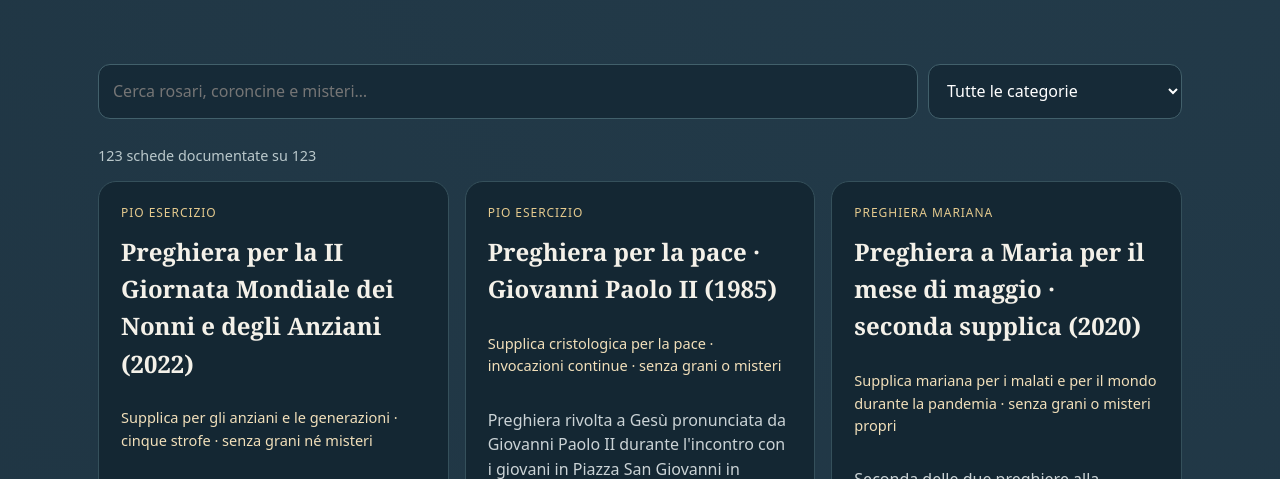
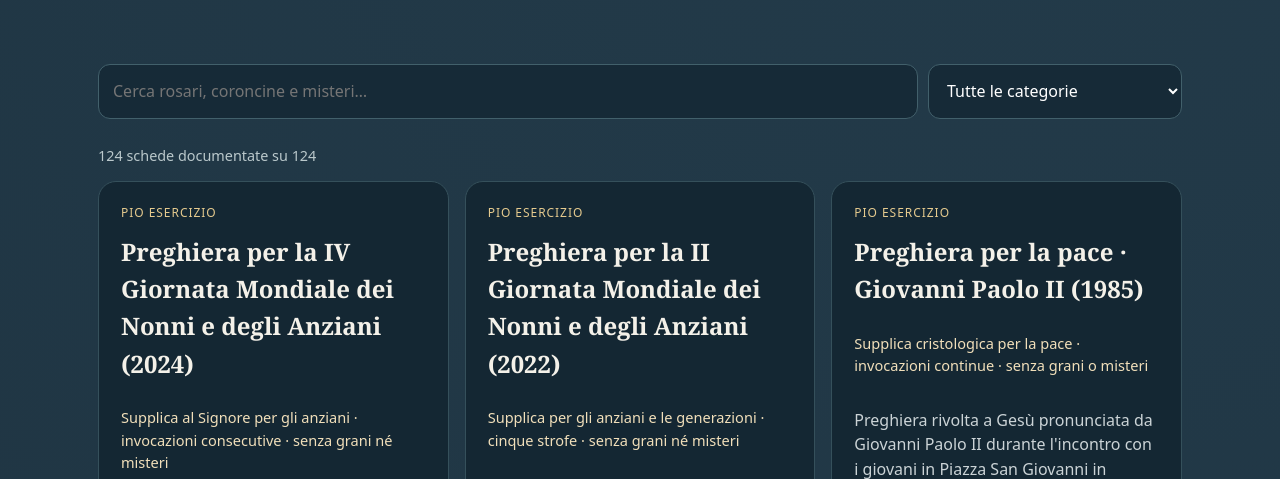
Before and after one commit to CzekUns/Rosario2.0, a plain HTML site: page biblioteca.html in a window 1280 px wide. Shown: the part 317-796 px from the top of the page. Drawn offline with Linux system fonts and the light colour scheme.

Commit message:
biblioteca: documenta preghiera IV Giornata Nonni e Anziani 2024

```diff
--- a/biblioteca.html
+++ b/biblioteca.html
@@ -10,6 +10,7 @@
 <script>
 "use strict";
 const entries=[
+{"title":"Preghiera per la IV Giornata Mondiale dei Nonni e degli Anziani (2024)","category":"Pio esercizio","structure":"Supplica al Signore per gli anziani · invocazioni consecutive · senza grani né misteri","description":"Preghiera pubblicata dal Dicastero per i Laici, la Famiglia e la Vita per la IV Giornata Mondiale dei Nonni e degli Anziani del 28 luglio 2024, sul tema «Nella vecchiaia non abbandonarmi» (cfr. Sal 71,9). Invoca la fedeltà di Dio, la fraternità e il superamento della solitudine. È una preghiera devozionale occasionale, distinta dal Santo Rosario, dalle sue varianti e dalle coroncine.","method":"Si recita la preghiera ufficiale nell'ordine delle invocazioni: affidamento al Dio fedele che accompagna ogni età; richiesta di rinnovamento e di attenzione verso chi rischia l'esclusione; invocazione dello Spirito di amore; domanda di fraternità attraverso il Figlio; conclusione con la speranza di una giornata senza solitudine e Amen. Non sono prescritti grani, decine, ripetizioni numerate o misteri. Il Dicastero documenta il formulario per il 28 luglio 2024, senza indicare con certezza autore individuale e giorno di composizione. Verificata 9 novembre 2026.","source":"Dicastero per i Laici, la Famiglia e la Vita · IV Giornata Mondiale dei Nonni e degli Anziani (2024), preghiera ufficiale","url":"https://www.laityfamilylife.va/content/laityfamilylife/it/eventi/2024/iv-giornata-mondiale-dei-nonni-e-degli-anziani.html"},
 {"title":"Preghiera per la II Giornata Mondiale dei Nonni e degli Anziani (2022)","category":"Pio esercizio","structure":"Supplica per gli anziani e le generazioni · cinque strofe · senza grani né misteri","description":"Preghiera diffusa dal Dicastero per i Laici, la Famiglia e la Vita per la seconda Giornata Mondiale dei Nonni e degli Anziani (24 luglio 2022), sul tema «Nella vecchiaia daranno ancora frutti» (Sal 92,15). Ringrazia per la lunga vita e chiede speranza, cura dei piccoli e liberazione dalla solitudine. È una preghiera occasionale, non un Santo Rosario, una sua variante o una coroncina.","method":"Si recitano nell'ordine le cinque strofe del formulario del Dicastero: ringraziamento per la lunga vita; domanda di perdono e sostegno nella fragilità; speranza e missione; cura dei nipoti e dei piccoli; preghiera per il Papa, la Chiesa e la pace. Si conclude con Amen. Nessun numero di grani, decine, ripetizioni o misteri è prescritto. La fonte documenta la pubblicazione in occasione della Giornata 2022, non l'autore individuale né la data esatta di composizione. Verificata 9 novembre 2026.","source":"Dicastero per i Laici, la Famiglia e la Vita · II Giornata mondiale dei Nonni e degli Anziani (2022), preghiera ufficiale","url":"https://www.laityfamilylife.va/content/laityfamilylife/it/eventi/2022/ii-giornata-mondiale-dei-nonni-e-degli-anziani.html"},
 {"title":"Preghiera per la pace · Giovanni Paolo II (1985)","category":"Pio esercizio","structure":"Supplica cristologica per la pace · invocazioni continue · senza grani o misteri","description":"Preghiera rivolta a Gesù pronunciata da Giovanni Paolo II durante l'incontro con i giovani in Piazza San Giovanni in Laterano il 30 marzo 1985. Chiede la pace nella verità, nella giustizia e nell'amore, la conversione dei violenti e la responsabilità delle nuove generazioni. È distinta dal Santo Rosario, dalle sue varianti e dalle coroncine.","method":"Si recita il formulario pubblicato dalla Santa Sede nell'ordine delle sue invocazioni: apertura a Gesù, richiesta di una cultura di pace, supplica per i governanti e per le vittime della violenza, invocazione dello Spirito e riferimento a Maria, conclusione con Amen. Non sono prescritti grani, decine, misteri o ripetizioni numerate. La fonte documenta la preghiera pronunciata il 30 marzo 1985, senza attestare il giorno preciso della sua composizione. Verificata 9 novembre 2026.","source":"Santa Sede · Giovanni Paolo II, Preghiera per la pace durante l'incontro con i giovani (30 marzo 1985)","url":"https://www.vatican.va/content/john-paul-ii/it/speeches/1985/march/documents/hf_jp-ii_spe_19850330_giovani-preghiera.html"},
 {"title":"Preghiera a Maria per il mese di maggio · seconda supplica (2020)","category":"Preghiera mariana","structure":"Supplica mariana per i malati e per il mondo durante la pandemia · senza grani o misteri propri","description":"Seconda delle due preghiere alla Madonna offerte da papa Francesco nella lettera del 25 aprile 2020. Affida a Maria malati, familiari, operatori sanitari, ricercatori, governanti e persone in difficoltà. È una preghiera da recitare dopo il Santo Rosario, non una sua variante né una coroncina.","method":"Dopo il Rosario si può recitare integralmente la seconda «Preghiera a Maria» allegata alla lettera: apertura con l'antifona «Sotto la tua protezione», suppliche per i sofferenti e per chi li assiste, invocazioni per la comunità umana e affidamento finale con Amen. Non sono prescritti grani, decine o misteri aggiuntivi. La fonte attesta la proposta del 2020; non stabilisce la data di composizione di ogni formula e non conferisce alla preghiera una struttura di Rosario. Verificata 9 novembre 2026.","source":"Santa Sede · Francesco, Lettera a tutti i fedeli per il mese di maggio (25 aprile 2020), seconda Preghiera a Maria","url":"https://www.vatican.va/content/francesco/it/letters/2020/documents/papa-francesco_20200425_lettera-mesedimaggio.html"},
```
